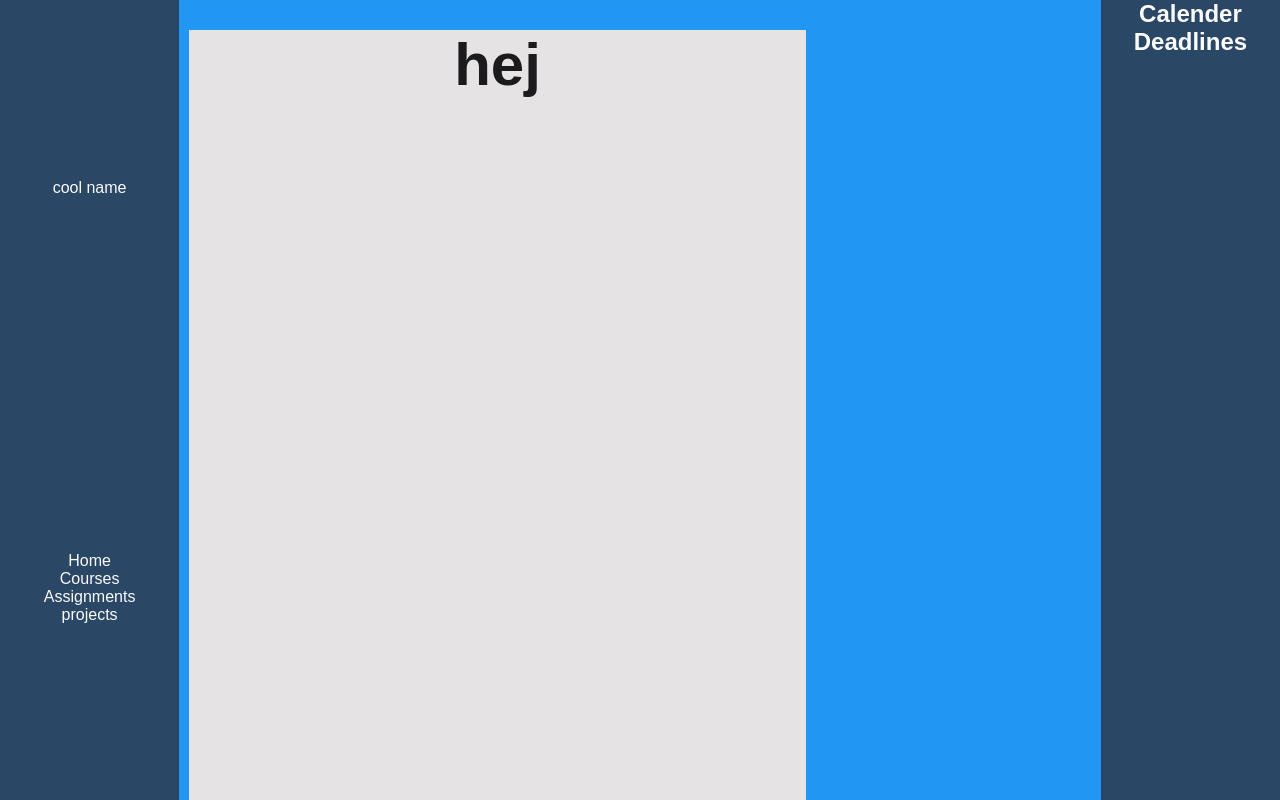
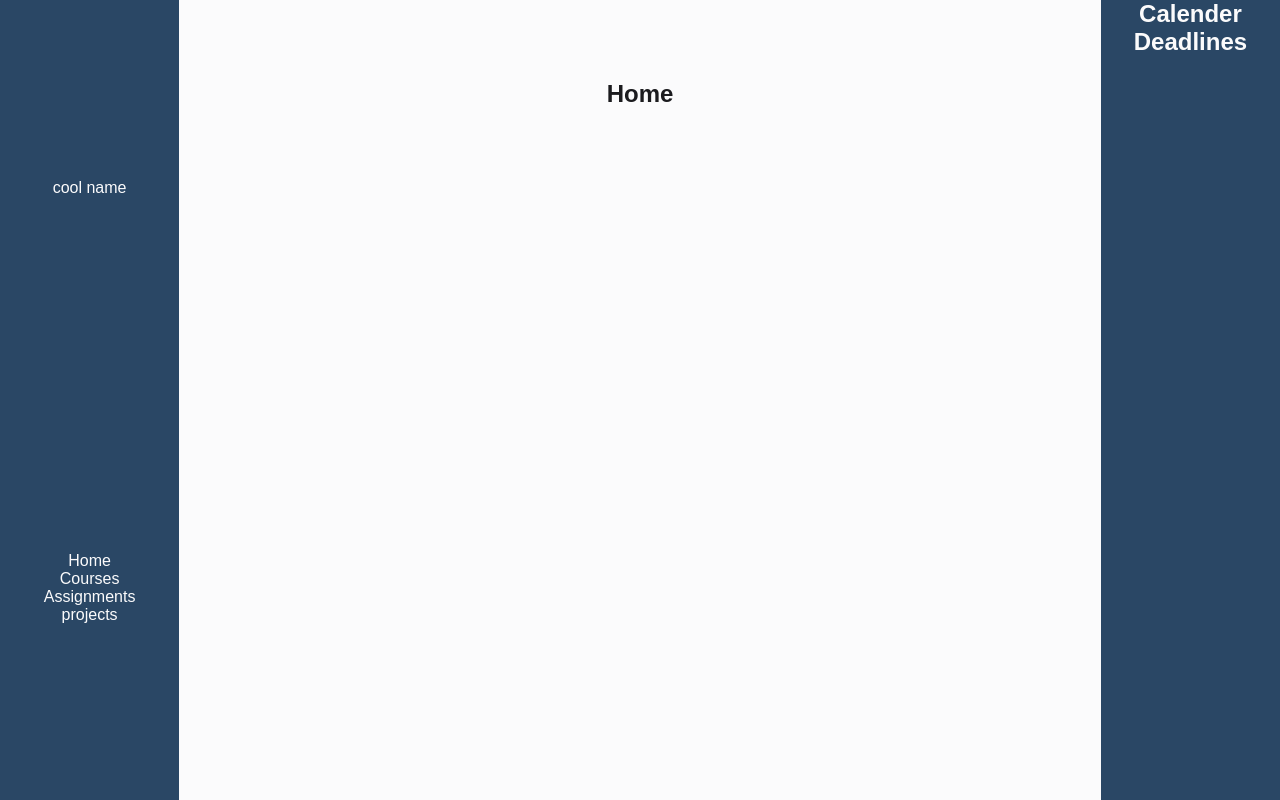
Before and after one commit to jakper94/social-medium, a React (Create React App) app: page /#/course in a window 1280 px wide. Shown: the top 800 px of the page. Built offline with nearby package versions, Linux system fonts and the light colour scheme.

Commit message:
added coursepage in routing

```diff
--- a/src/components/app/App.js
+++ b/src/components/app/App.js
@@ -9,8 +9,9 @@
 import "./app.scss";
 import "../../resources/site.scss";
 import CoursePage from "../courses/coursePage/coursePage";
-
+import courseData from "../../jsonData/courses.json"
 const App = () => {
+  const courses = courseData.courses;
   return (
     <HashRouter>
       <div className="app">
@@ -22,7 +23,10 @@
           <Route path="/courses" component={Courses} />
           <Route path="/assignments" component={Assignments} />
           <Route path="/projects" component={Projects} />
-          <Route path ="/course" component={CoursePage} />
+          {courses.map((cours)=>(
+            <Route path ={"/course/" + cours.id} component={CoursePage} />
+          ))}
+
           <Route from="*" to="/" component={Home} />
         </Switch>
 
--- a/src/components/courses/courseBox/courseBox.js
+++ b/src/components/courses/courseBox/courseBox.js
@@ -1,30 +1,26 @@
 import React from "react";
 import "./courseBox.scss";
 
-const CourseBox = ({ courseName, imgUrl, info, newCourse}) => {
-
- const checkIfNewCourse=()=>{
-   if(newCourse){
-  return(
+const CourseBox = ({ courseName, imgUrl, info, newCourse, id }) => {
+  const checkIfNewCourse = () => {
+    if (newCourse) {
+      return (
         <div className="newCourseBox">
           <h4>NEW</h4>
         </div>
-  )
+      );
     }
- }
+  };
 
   return (
-
-    <a href={"#/course"}className="courseBox">
+    <a href={"#/course/"+id} className="courseBox">
       <div className="imageBox">
-      <img src={process.env.PUBLIC_URL + imgUrl} alt={courseName}/>
+        <img src={process.env.PUBLIC_URL + imgUrl} alt={courseName} />
       </div>
       <h2>{courseName}</h2>
       <p>{info}</p>
       {checkIfNewCourse()}
-
     </a>
-
   );
 };
 
--- a/src/components/courses/courseBox/courseBox.scss
+++ b/src/components/courses/courseBox/courseBox.scss
@@ -1,6 +1,6 @@
 @import "../../../resources/variables.scss";
 
-$box-text-color: #707070;
+
 
 .courseBox {
   width: 32%;
--- a/src/components/courses/coursePage/courseInfo/courseInfo.js
+++ b/src/components/courses/coursePage/courseInfo/courseInfo.js
@@ -1,11 +1,21 @@
-import React from 'react';
-import './courseInfo.scss'
+import React from "react";
+import "./courseInfo.scss";
 
-const CourseInfo = ( )=>{
-    return (
-        <div className="courseInfo">
-            <h1>hej</h1>
-        </div>
-    )
-}
-export default CourseInfo
+const CourseInfo = ({courseInfo}) => {
+  return (
+    <div className="courseInfo">
+      <h3>Course Information</h3>
+      <p>
+        {courseInfo}
+        In the first part of this course, we will go over some fundamentals of
+        social media. Later, you will develop your own social medium and
+        implement a prototype. This will be done in collaboration with marketing
+        students at ECU Perth in Australia who perform a market analysis to
+        identify gaps in current social media platforms. The results from the
+        marketing analysis will be your starting point for your projects. We
+        will run all lectures and meetings online through Zoom at
+      </p>
+    </div>
+  );
+};
+export default CourseInfo;
--- a/src/components/courses/coursePage/courseInfo/courseInfo.scss
+++ b/src/components/courses/coursePage/courseInfo/courseInfo.scss
@@ -1,5 +1,17 @@
 @import "../../../../resources/variables.scss";
 .courseInfo{
     background-color: $box-background-color;
-    height:1000px;
+    height:600px;
+    padding:10px;
+    h3{
+        float:left;
+        color: $color-header-text;
+        font-size: 16;
+
+    }
+    p{
+        justify-content: left;
+        float:left;
+        width:70%;
+    }
 }
--- a/src/components/courses/coursePage/coursePage.js
+++ b/src/components/courses/coursePage/coursePage.js
@@ -1,11 +1,11 @@
 import React from "react";
 import "./coursePage.scss";
 import CourseInfo from './courseInfo/courseInfo'
-const CoursePage = () => {
+const CoursePage = ({info}) => {
   return (
     <div className="coursePage-container">
         <div className="course-info">
-        <CourseInfo/>
+        <CourseInfo courseInfo={info}/>
         </div>
     </div>
   );
--- a/src/components/courses/courses.js
+++ b/src/components/courses/courses.js
@@ -10,8 +10,13 @@
       <h1>Ongoing courses</h1>
       <div className="coursBoxes">
         {courses.map((cours) => (
-          <CourseBox courseName={cours.courseName} imgUrl={cours.imgUrl} info={cours.info} newCourse={cours.newCourse}/>
-
+          <CourseBox
+            courseName={cours.courseName}
+            imgUrl={cours.imgUrl}
+            info={cours.info}
+            newCourse={cours.newCourse}
+            id={cours.id}
+          />
         ))}
       </div>
     </div>
--- a/src/components/navigation/navigation.js
+++ b/src/components/navigation/navigation.js
@@ -1,7 +1,6 @@
 import React from "react";
 import { NavLink } from "react-router-dom";
 import "./navigation.scss";
-
 const Navigation = () => {
   const scrollToTop = () => {
     window.scrollTo(0, 0);
@@ -10,7 +9,7 @@
     <div className="navigation">
       <div className="logo">
         <div className="text">
-            <h4>cool name</h4>
+          <h4>cool name</h4>
         </div>
       </div>
       <div className="menu">
--- a/src/jsonData/courses.json
+++ b/src/jsonData/courses.json
@@ -2,6 +2,7 @@
   "courses": [
     {
       "id": 1,
+      "linkName":"course1",
       "courseName": "Technology for social media ",
       "imgUrl": "/images/peter-wendt.jpg",
       "info": "In the first part of this course, we will go over some fundamentals of social media. Later, you will develop your own social medium and implement a prototype.",
@@ -50,6 +51,7 @@
     },
     {
       "id": 2,
+      "linkName":"course2",
       "courseName": "Interaction in smart enviroments",
       "imgUrl": "/images/peter-wendt.jpg",
       "created-timestamp": "1588686286",
@@ -58,6 +60,7 @@
     },
     {
       "id": 3,
+      "linkName":"course3",
       "courseName": "something",
       "imgUrl": "/images/peter-wendt.jpg",
       "created-timestamp": "1588686286",
@@ -66,6 +69,7 @@
     },
     {
       "id": 4,
+      "linkName":"course4",
       "courseName": "something",
       "imgUrl": "/images/peter-wendt.jpg",
       "created-timestamp": "1588686286",
--- a/src/resources/colors.scss
+++ b/src/resources/colors.scss
@@ -8,3 +8,4 @@
 $color-navigation: #2a4765;
 $color-underline: tomato;
 $box-background-color: #e5e3e3;
+$box-text-color: #707070;
--- a/src/resources/site.scss
+++ b/src/resources/site.scss
@@ -46,7 +46,10 @@
   /* font-family: "Orbitron", sans-serif; */
   font-weight: 500;
   margin: 0;
-  color: $color-text;
+  color: $box-text-color;
+  font-size: 0.8rem;
+
+
 }
 
 a {
```
Lines whose indentation alone changed are shown as unchanged.
